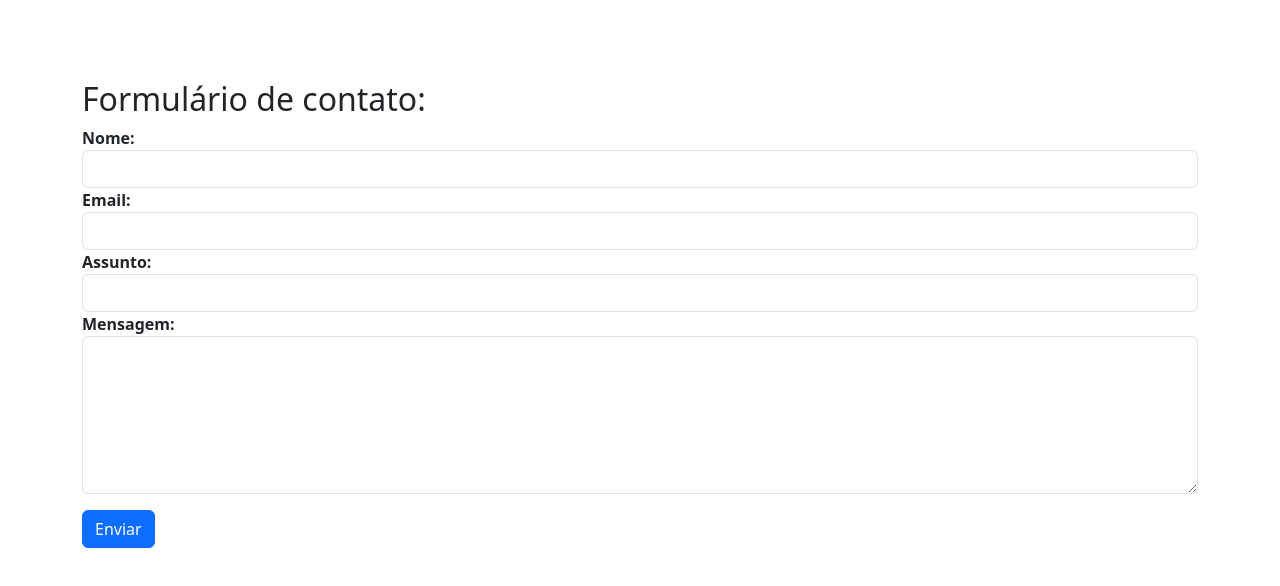
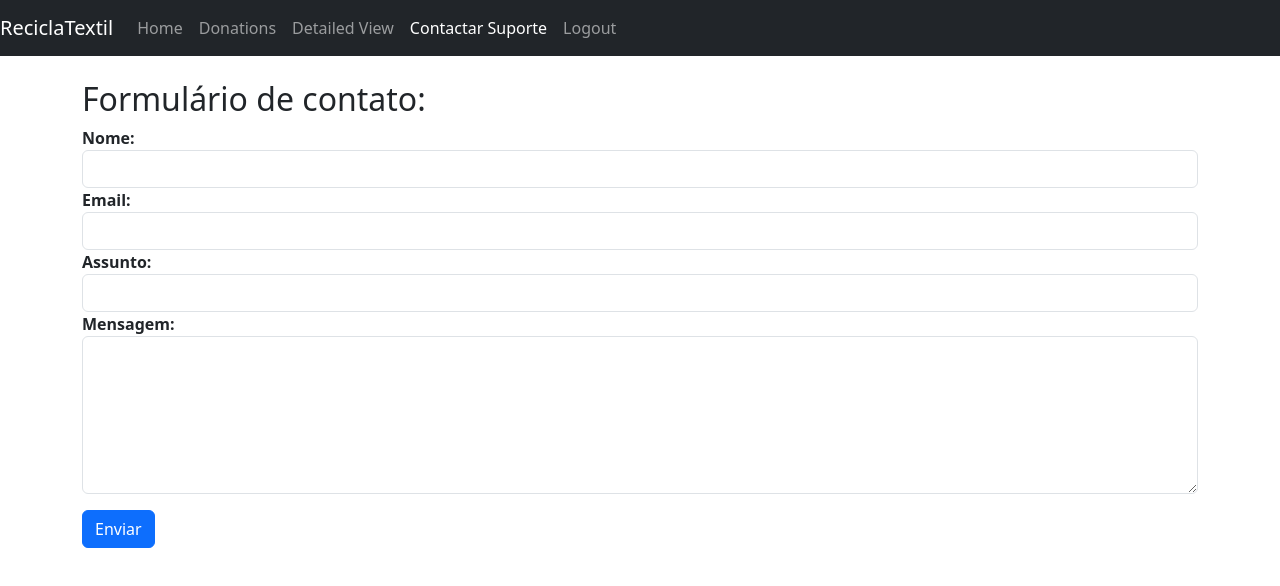
Before and after one commit to DiogoVieira81/ReciclaTextil, an Angular app in the folder angular-client/: page /suporte in a window 1280 px wide. Shown: the top 586 px of the page. Built offline with nearby package versions, Linux system fonts and the light colour scheme; no server answers.

Commit message:
Update donation-list e email components

```diff
--- a/angular-client/src/app/pages/donation-list/donation-list.component.html
+++ b/angular-client/src/app/pages/donation-list/donation-list.component.html
@@ -1,5 +1,5 @@
 <nav class="navbar navbar-expand-lg navbar-dark bg-dark fixed-top">
-  <a class="navbar-brand" [routerLink]="['/dashboard/donors']">ReciclaTextil</a>
+  <a class="navbar-brand" href="/dashboard">ReciclaTextil</a>
   <button
     class="navbar-toggler"
     type="button"
@@ -15,15 +15,16 @@
   <div class="collapse navbar-collapse" id="navbarSupportedContent">
     <ul class="navbar-nav mr-auto">
       <li class="nav-item">
-        <a class="nav-link active" [routerLink]="['/dashboard/donors']">Home</a>
+        <a class="nav-link" [routerLink]="['/dashboard']">Home</a>
       </li>
       <li class="nav-item">
-        <a class="nav-link active" [routerLink]="['/dashboard/donation-list']"
-          >Donations</a
-        >
+        <a class="nav-link active" [routerLink]="['/dashboard/donation-list']">Donations</a>
       </li>
       <li class="nav-item">
-        <a class="nav-link active" [routerLink]="['/dashboard/detailed-view']">Detailed View</a>
+        <a class="nav-link" [routerLink]="['/dashboard/detailed-view']">Detailed View</a>
+      </li>
+      <li class="nav-item">
+        <a class="nav-link" [routerLink]="['/suporte']">Contactar Suporte</a>
       </li>
     </ul>
     <ul class="navbar-nav">
--- a/angular-client/src/app/pages/email/email.component.html
+++ b/angular-client/src/app/pages/email/email.component.html
@@ -1,43 +1,4 @@
-
-<nav class="navbar navbar-expand-lg navbar-dark bg-dark fixed-top" *ngIf="userType === 'donor'">
-  <a class="navbar-brand" [routerLink]="['/dashboard/donors']">ReciclaTextil</a>
-  <button
-    class="navbar-toggler"
-    type="button"
-    data-toggle="collapse"
-    data-target="#navbarSupportedContent"
-    aria-controls="navbarSupportedContent"
-    aria-expanded="false"
-    aria-label="Toggle navigation"
-  >
-    <span class="navbar-toggler-icon"></span>
-  </button>
-
-  <div class="collapse navbar-collapse" id="navbarSupportedContent">
-    <ul class="navbar-nav mr-auto">
-      <li class="nav-item">
-        <a class="nav-link " [routerLink]="['/dashboard/donors']">Home</a>
-      </li>
-      <li class="nav-item">
-        <a class="nav-link " [routerLink]="['/dashboard/donors/donation-list']">Donations</a>
-      </li>
-      <li class="nav-item">
-        <a class="nav-link " [routerLink]="['/tickets']">Tickets</a>
-      </li>
-      <li class="nav-item">
-        <a class="nav-link" [routerLink]="['/dashboard/donors/make-donation-form']">Donation form</a>
-      <li class="nav-item ">
-        <a class="nav-link active" [routerLink]="['/suporte']">Contactar Suporte</a>
-      </li>
-    </ul>
-    <ul class="navbar-nav">
-      <li class="nav-item ">
-        <a class="nav-link" (click)="logout()" [routerLink]="['/login']">Logout</a>
-      </li>
-    </ul>
-  </div>
-</nav>
-<nav class="navbar navbar-expand-lg navbar-dark bg-dark fixed-top" *ngIf="userType === 'entity'">
+<nav class="navbar navbar-expand-lg navbar-dark bg-dark fixed-top">
   <a class="navbar-brand" href="/dashboard">ReciclaTextil</a>
   <button
     class="navbar-toggler"
@@ -60,10 +21,10 @@
         <a class="nav-link" [routerLink]="['/dashboard/donation-list']">Donations</a>
       </li>
       <li class="nav-item">
-        <a class="nav-link active" [routerLink]="['/dashboard/detailed-view']">Detailed View</a>
+        <a class="nav-link" [routerLink]="['/dashboard/detailed-view']">Detailed View</a>
       </li>
       <li class="nav-item">
-        <a class="nav-link" [routerLink]="['/suporte']">Contactar Suporte</a>
+        <a class="nav-link active" [routerLink]="['/suporte']">Contactar Suporte</a>
       </li>
     </ul>
     <ul class="navbar-nav">
@@ -73,6 +34,7 @@
     </ul>
   </div>
 </nav>
+
 <div class="container mt-5" style="margin-top: 50px;">
   <h2 style="margin-top:5rem;">Formulário de contato:</h2>
   <form (ngSubmit)="contactForm(form)" #form="ngForm">
```
